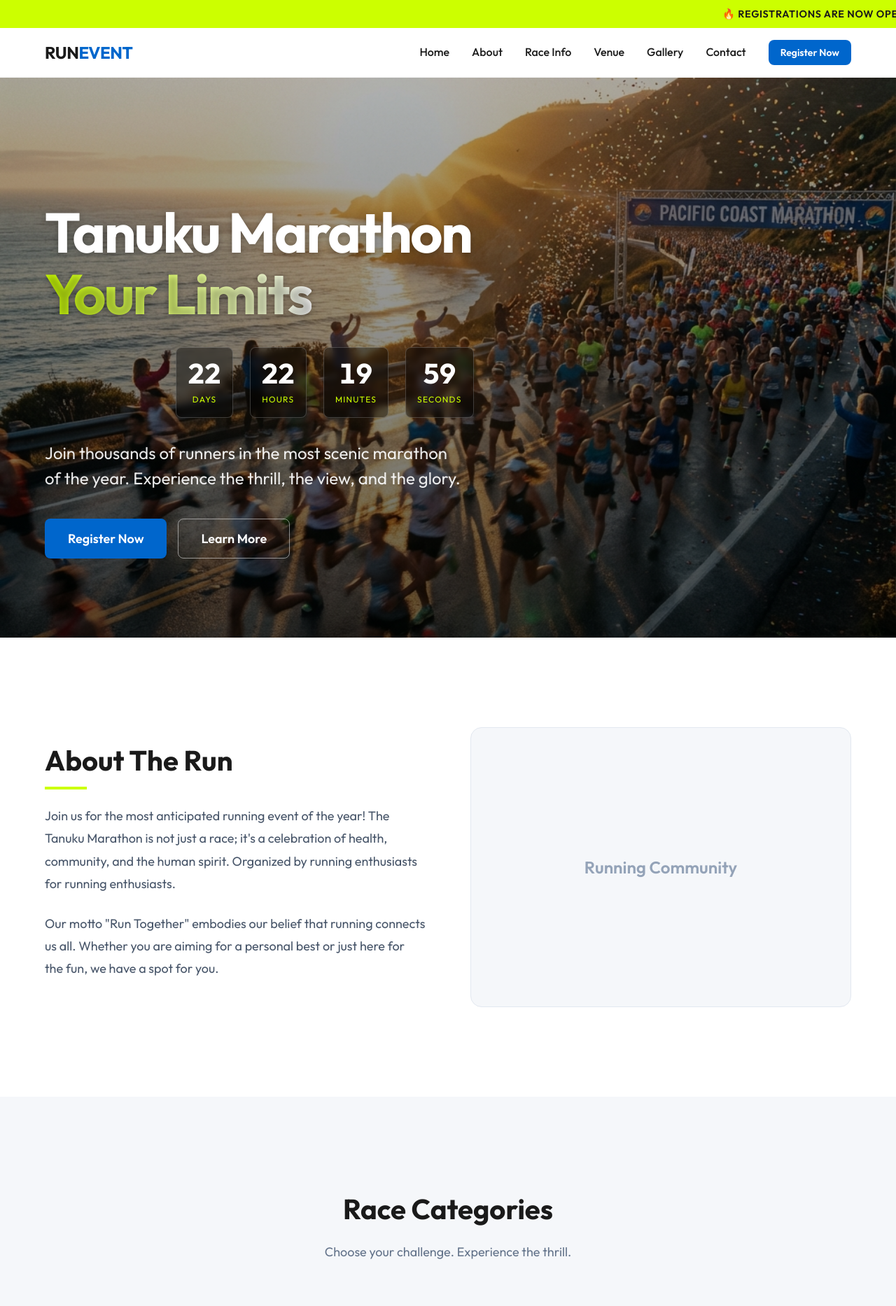
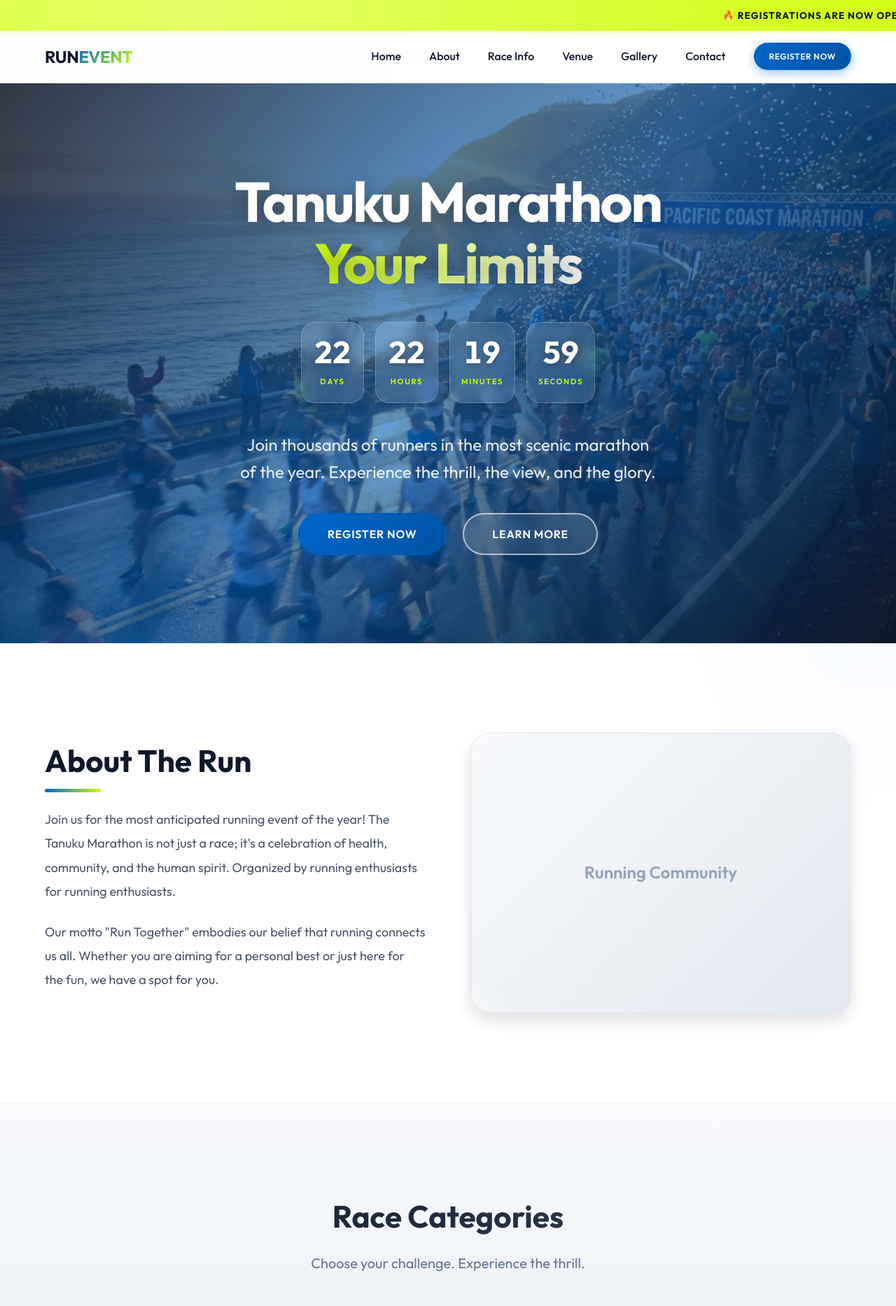
Before and after one commit to kgrunnersravulapalem-ui/event-website, a Next.js app: page / in a window 1280 px wide. Shown: the top 1866 px of the page at 70% size. Built offline with nearby package versions, Linux system fonts and the light colour scheme.

Commit message:
Changed the look

```diff
--- a/app/globals.css
+++ b/app/globals.css
@@ -1,52 +1,60 @@
 /* Font loaded via next/font in layout */
 
 :root {
-  /* Vibrant, energetic, premium palette */
+  /* Premium modern palette */
   --primary: #0066cc;
-  /* Electric Blue */
   --primary-hover: #0052a3;
   --secondary: #ccff00;
-  /* Neon Lime/Yellow for energy */
   --secondary-hover: #b3e600;
 
   --background: #ffffff;
-  --foreground: #1a1a1a;
+  --foreground: #0f172a;
 
-  --surface: #f5f7fa;
-  --surface-hover: #eef2f6;
+  --surface: #f8fafc;
+  --surface-hover: #f1f5f9;
 
   --error: #ef4444;
   --success: #22c55e;
 
   --font-main: 'Outfit', sans-serif;
 
-  --radius-sm: 4px;
-  --radius-md: 8px;
-  --radius-lg: 16px;
+  --radius-sm: 6px;
+  --radius-md: 12px;
+  --radius-lg: 20px;
+  --radius-xl: 28px;
 
-  --shadow-sm: 0 1px 2px rgba(0, 0, 0, 0.05);
-  --shadow-md: 0 4px 6px -1px rgba(0, 0, 0, 0.1);
-  --shadow-lg: 0 10px 15px -3px rgba(0, 0, 0, 0.1);
+  --shadow-sm: 0 1px 3px rgba(0, 0, 0, 0.08);
+  --shadow-md: 0 4px 12px rgba(0, 0, 0, 0.1);
+  --shadow-lg: 0 12px 24px rgba(0, 0, 0, 0.12);
+  --shadow-xl: 0 20px 40px rgba(0, 0, 0, 0.15);
+
+  /* Glassmorphism */
+  --glass-bg: rgba(255, 255, 255, 0.7);
+  --glass-border: rgba(255, 255, 255, 0.3);
 }
 
 [data-theme='dark'] {
   --primary: #3b82f6;
   --primary-hover: #2563eb;
-  /* Keep secondary punchy */
 
   --background: #0f172a;
-  /* Slate 900 */
   --foreground: #f8fafc;
 
   --surface: #1e293b;
-  /* Slate 800 */
   --surface-hover: #334155;
+
+  --glass-bg: rgba(30, 41, 59, 0.7);
+  --glass-border: rgba(255, 255, 255, 0.1);
 }
 
 * {
   box-sizing: border-box;
   padding: 0;
   margin: 0;
+}
+
+html {
+  scroll-behavior: smooth;
 }
 
 body {
@@ -57,24 +65,13 @@ body {
   -moz-osx-font-smoothing: grayscale;
   line-height: 1.6;
 
-  /* Subtle animated background */
-  background: linear-gradient(-45deg, #ffffff, #f0f9ff, #e6fffa);
-  background-size: 400% 400%;
-  animation: gradientBG 15s ease infinite;
-}
-
-@keyframes gradientBG {
-  0% {
-    background-position: 0% 50%;
-  }
-
-  50% {
-    background-position: 100% 50%;
-  }
-
-  100% {
-    background-position: 0% 50%;
-  }
+  /* Refined animated gradient */
+  background:
+    radial-gradient(ellipse at 0% 0%, rgba(0, 102, 204, 0.05) 0%, transparent 50%),
+    radial-gradient(ellipse at 100% 100%, rgba(204, 255, 0, 0.05) 0%, transparent 50%),
+    linear-gradient(180deg, #ffffff 0%, #f8fafc 100%);
+  background-attachment: fixed;
+  min-height: 100vh;
 }
 
 a {
@@ -88,3 +85,27 @@ button {
   background: none;
   font-family: inherit;
 }
+
+/* Modern selection */
+::selection {
+  background-color: var(--primary);
+  color: white;
+}
+
+/* Smooth scrollbar */
+::-webkit-scrollbar {
+  width: 10px;
+}
+
+::-webkit-scrollbar-track {
+  background: var(--surface);
+}
+
+::-webkit-scrollbar-thumb {
+  background: linear-gradient(180deg, var(--primary), #0052a3);
+  border-radius: 5px;
+}
+
+::-webkit-scrollbar-thumb:hover {
+  background: var(--primary-hover);
+}
--- a/app/register/page.tsx
+++ b/app/register/page.tsx
@@ -50,7 +50,7 @@ export default function RegisterPage() {
                             <div className={styles.posterInfo}>
                                 <h3>Event Details</h3>
                                 <p><strong>Location:</strong> {eventConfig.location}</p>
-                                <p><strong>Organizer:</strong> Vizag Runners</p>
+                                <p><strong>Organizer:</strong> Tanuku Runners</p>
                                 <p className={styles.note}>
                                     Prices are inclusive of taxes. T-shirt and personalized bib included for all categories.
                                 </p>
--- a/components/layout/Navbar/Navbar.module.css
+++ b/components/layout/Navbar/Navbar.module.css
@@ -4,16 +4,16 @@
     left: 0;
     right: 0;
     z-index: 50;
-    background-color: var(--background);
-    /* Solid background always */
-    border-bottom: 1px solid rgba(0, 0, 0, 0.05);
+    background: var(--glass-bg);
+    backdrop-filter: blur(20px);
+    -webkit-backdrop-filter: blur(20px);
+    border-bottom: 1px solid var(--glass-border);
     padding: 1rem 0;
     transition: all 0.3s ease;
 }
 
-/* Remove or repurpose scrolled if needed, but keeping it simple for now as requested 'always solid' */
 .scrolled {
-    box-shadow: var(--shadow-sm);
+    box-shadow: var(--shadow-md);
 }
 
 .container {
@@ -27,26 +27,44 @@
 
 .logo {
     font-size: 1.5rem;
-    font-weight: 800;
+    font-weight: 900;
     letter-spacing: -0.02em;
     color: var(--foreground);
 }
 
 .logoHighlight {
-    color: var(--primary);
+    background: linear-gradient(135deg, var(--primary), var(--secondary));
+    -webkit-background-clip: text;
+    -webkit-text-fill-color: transparent;
 }
 
 .desktopMenu {
     display: none;
     align-items: center;
-    gap: 2rem;
+    gap: 2.5rem;
 }
 
 .navLink {
     font-weight: 500;
     color: var(--foreground);
-    transition: color 0.2s;
+    transition: all 0.3s;
     position: relative;
+    padding: 0.5rem 0;
+}
+
+.navLink::after {
+    content: '';
+    position: absolute;
+    bottom: 0;
+    left: 0;
+    width: 0;
+    height: 2px;
+    background: linear-gradient(90deg, var(--primary), var(--secondary));
+    transition: width 0.3s ease;
+}
+
+.navLink:hover::after {
+    width: 100%;
 }
 
 .navLink:hover {
@@ -56,26 +74,38 @@
 .mobileToggle {
     display: flex;
     color: var(--foreground);
+    padding: 0.5rem;
+    border-radius: var(--radius-md);
+    transition: background 0.2s;
+}
+
+.mobileToggle:hover {
+    background: var(--surface);
 }
 
 .mobileMenu {
-    background-color: var(--background);
-    padding: 1rem 1.5rem;
+    background: var(--background);
+    padding: 1.5rem;
     overflow: hidden;
     border-bottom: 1px solid var(--surface-hover);
 }
 
 .mobileNavLink {
     display: block;
-    padding: 0.75rem 0;
+    padding: 1rem 0;
     font-size: 1.125rem;
     font-weight: 600;
     color: var(--foreground);
     border-bottom: 1px solid var(--surface);
+    transition: color 0.2s;
+}
+
+.mobileNavLink:hover {
+    color: var(--primary);
 }
 
 .mobileAction {
-    padding-top: 1rem;
+    padding-top: 1.5rem;
 }
 
 @media (min-width: 768px) {
--- a/components/layout/Ticker/Ticker.module.css
+++ b/components/layout/Ticker/Ticker.module.css
@@ -1,13 +1,29 @@
 .tickerWrapper {
-    background-color: var(--secondary);
+    background: linear-gradient(90deg, var(--secondary), #e5ff66, var(--secondary));
+    background-size: 200% 100%;
+    animation: tickerGradient 5s ease infinite;
     color: var(--foreground);
     overflow: hidden;
-    height: 40px;
+    height: 44px;
     display: flex;
     align-items: center;
     position: relative;
     z-index: 60;
-    /* Above navbar */
+    box-shadow: 0 2px 10px rgba(204, 255, 0, 0.3);
+}
+
+@keyframes tickerGradient {
+    0% {
+        background-position: 0% 50%;
+    }
+
+    50% {
+        background-position: 100% 50%;
+    }
+
+    100% {
+        background-position: 0% 50%;
+    }
 }
 
 .tickerContainer {
@@ -19,10 +35,9 @@
 .tickerText {
     display: inline-block;
     padding-left: 100%;
-    /* Start off-screen */
-    font-weight: 600;
-    font-size: 0.9rem;
-    letter-spacing: 0.05em;
+    font-weight: 700;
+    font-size: 0.85rem;
+    letter-spacing: 0.08em;
     text-transform: uppercase;
 }
 
--- a/components/sections/About/About.module.css
+++ b/components/sections/About/About.module.css
@@ -1,6 +1,21 @@
 .section {
     padding: 8rem 0;
     background-color: white;
+    position: relative;
+    overflow: hidden;
+}
+
+/* Decorative background elements */
+.section::before {
+    content: '';
+    position: absolute;
+    top: -50%;
+    right: -20%;
+    width: 600px;
+    height: 600px;
+    background: radial-gradient(circle, rgba(0, 102, 204, 0.03) 0%, transparent 70%);
+    border-radius: 50%;
+    pointer-events: none;
 }
 
 .container {
@@ -14,8 +29,8 @@
 }
 
 .title {
-    font-size: 2.5rem;
-    font-weight: 700;
+    font-size: 2.75rem;
+    font-weight: 800;
     margin-bottom: 2rem;
     color: var(--foreground);
     position: relative;
@@ -27,30 +42,62 @@
     position: absolute;
     left: 0;
     bottom: -10px;
-    width: 60px;
-    height: 4px;
-    background-color: var(--secondary);
+    width: 80px;
+    height: 5px;
+    background: linear-gradient(90deg, var(--primary), var(--secondary));
+    border-radius: 3px;
 }
 
 .text {
     font-size: 1.125rem;
     color: #475569;
-    line-height: 1.8;
+    line-height: 1.9;
     margin-bottom: 1.5rem;
+}
+
+.imageBlock {
+    position: relative;
 }
 
 .placeholderImg {
     width: 100%;
     height: 400px;
-    background-color: var(--surface);
-    border-radius: var(--radius-lg);
+    background: linear-gradient(135deg, var(--surface) 0%, #e2e8f0 100%);
+    border-radius: var(--radius-xl);
     display: flex;
     align-items: center;
     justify-content: center;
     color: #94a3b8;
     font-weight: 600;
     font-size: 1.5rem;
-    border: 1px solid #e2e8f0;
+    border: 1px solid rgba(0, 0, 0, 0.05);
+    box-shadow: var(--shadow-lg);
+    position: relative;
+    overflow: hidden;
+}
+
+.placeholderImg::before {
+    content: '';
+    position: absolute;
+    top: 0;
+    left: 0;
+    right: 0;
+    bottom: 0;
+    background: linear-gradient(45deg,
+            transparent 40%,
+            rgba(255, 255, 255, 0.5) 50%,
+            transparent 60%);
+    animation: shimmer 3s infinite;
+}
+
+@keyframes shimmer {
+    0% {
+        transform: translateX(-100%);
+    }
+
+    100% {
+        transform: translateX(100%);
+    }
 }
 
 @media (min-width: 768px) {
--- a/components/sections/Hero/Hero.module.css
+++ b/components/sections/Hero/Hero.module.css
@@ -1,7 +1,7 @@
 .hero {
     position: relative;
     height: 100vh;
-    min-height: 600px;
+    min-height: 700px;
     width: 100%;
     overflow: hidden;
     display: flex;
@@ -20,6 +20,18 @@
     background-size: cover;
     background-position: center;
     z-index: 1;
+    transform: scale(1.05);
+    animation: slowZoom 20s ease-in-out infinite alternate;
+}
+
+@keyframes slowZoom {
+    0% {
+        transform: scale(1);
+    }
+
+    100% {
+        transform: scale(1.1);
+    }
 }
 
 .overlay {
@@ -28,9 +40,10 @@
     left: 0;
     width: 100%;
     height: 100%;
-    background: linear-gradient(to bottom,
-            rgba(0, 0, 0, 0.3) 0%,
-            rgba(0, 0, 0, 0.6) 100%);
+    background: linear-gradient(135deg,
+            rgba(15, 23, 42, 0.85) 0%,
+            rgba(0, 102, 204, 0.6) 50%,
+            rgba(15, 23, 42, 0.9) 100%);
     z-index: 2;
 }
 
@@ -40,28 +53,46 @@
     width: 100%;
     max-width: 1200px;
     padding: 0 1.5rem;
-    margin-top: 4rem;
-    /* Offset for navbar */
+    text-align: center;
 }
 
 .textContent {
-    max-width: 800px;
+    max-width: 900px;
+    margin: 0 auto;
 }
 
 .headline {
     font-size: 3.5rem;
     line-height: 1.1;
-    font-weight: 800;
+    font-weight: 900;
     margin-bottom: 1.5rem;
     letter-spacing: -0.03em;
-    text-shadow: 0 2px 10px rgba(0, 0, 0, 0.3);
+    text-shadow: 0 4px 30px rgba(0, 0, 0, 0.3);
 }
 
 .highlight {
-    color: var(--secondary);
-    background: linear-gradient(90deg, var(--secondary), #fff);
+    background: linear-gradient(90deg,
+            var(--secondary) 0%,
+            #ffffff 50%,
+            var(--secondary) 100%);
+    background-size: 200% auto;
     -webkit-background-clip: text;
     -webkit-text-fill-color: transparent;
+    animation: textShine 3s ease-in-out infinite;
+}
+
+@keyframes textShine {
+    0% {
+        background-position: 0% center;
+    }
+
+    50% {
+        background-position: 100% center;
+    }
+
+    100% {
+        background-position: 0% center;
+    }
 }
 
 .subhead {
@@ -69,24 +100,28 @@
     margin-bottom: 2.5rem;
     opacity: 0.9;
     max-width: 600px;
-    line-height: 1.5;
+    line-height: 1.6;
+    margin-left: auto;
+    margin-right: auto;
 }
 
 .ctaGroup {
     display: flex;
-    gap: 1rem;
+    gap: 1.5rem;
     flex-wrap: wrap;
+    justify-content: center;
 }
 
-/* Custom override for the outline button in this dark context */
 .outlineBtn {
-    border-color: rgba(255, 255, 255, 0.5);
-    color: white;
+    border-color: rgba(255, 255, 255, 0.6) !important;
+    color: white !important;
+    background: rgba(255, 255, 255, 0.1) !important;
+    backdrop-filter: blur(10px);
 }
 
 .outlineBtn:hover {
-    background-color: rgba(255, 255, 255, 0.1);
-    border-color: white;
+    background: rgba(255, 255, 255, 0.2) !important;
+    border-color: white !important;
 }
 
 @media (min-width: 768px) {
--- a/components/sections/RaceCategories/RaceCategories.module.css
+++ b/components/sections/RaceCategories/RaceCategories.module.css
@@ -1,6 +1,7 @@
 .section {
     padding: 8rem 0;
-    background-color: var(--surface);
+    background: linear-gradient(180deg, var(--surface) 0%, #e2e8f0 100%);
+    position: relative;
 }
 
 .container {
@@ -15,15 +16,18 @@
 }
 
 .header h2 {
-    font-size: 2.5rem;
-    font-weight: 700;
+    font-size: 2.75rem;
+    font-weight: 800;
     margin-bottom: 1rem;
     color: var(--foreground);
+    background: linear-gradient(135deg, var(--foreground) 0%, #334155 100%);
+    -webkit-background-clip: text;
+    -webkit-text-fill-color: transparent;
 }
 
 .header p {
     color: #64748b;
-    font-size: 1.125rem;
+    font-size: 1.25rem;
 }
 
 .grid {
@@ -35,29 +39,45 @@
 .card {
     background: white;
     padding: 2.5rem 2rem;
-    border-radius: var(--radius-lg);
-    box-shadow: var(--shadow-sm);
+    border-radius: var(--radius-xl);
+    box-shadow: var(--shadow-md);
     position: relative;
-    border-top: 4px solid var(--primary);
-    /* Fallback */
-    transition: transform 0.3s ease;
+    border-top: 5px solid var(--primary);
+    transition: all 0.4s cubic-bezier(0.4, 0, 0.2, 1);
     overflow: hidden;
 }
 
+.card::before {
+    content: '';
+    position: absolute;
+    top: 0;
+    left: 0;
+    right: 0;
+    height: 100%;
+    background: linear-gradient(180deg, transparent 0%, rgba(0, 102, 204, 0.02) 100%);
+    opacity: 0;
+    transition: opacity 0.3s;
+}
+
 .card:hover {
-    transform: translateY(-8px);
-    box-shadow: var(--shadow-lg);
+    transform: translateY(-12px) scale(1.02);
+    box-shadow: var(--shadow-xl);
+}
+
+.card:hover::before {
+    opacity: 1;
 }
 
 .distanceBadge {
     position: absolute;
     top: 1.5rem;
     right: 1.5rem;
-    padding: 0.25rem 0.75rem;
+    padding: 0.35rem 1rem;
     border-radius: 999px;
     color: white;
     font-weight: 700;
     font-size: 0.875rem;
+    box-shadow: 0 2px 8px rgba(0, 0, 0, 0.2);
 }
 
 .cardTitle {
@@ -70,5 +90,5 @@
 .cardDesc {
     color: #64748b;
     margin-bottom: 2rem;
-    line-height: 1.6;
+    line-height: 1.7;
 }
--- a/components/ui/Button/Button.module.css
+++ b/components/ui/Button/Button.module.css
@@ -3,11 +3,34 @@
     align-items: center;
     justify-content: center;
     font-weight: 600;
-    border-radius: var(--radius-md);
-    transition: all 0.2s ease;
+    border-radius: 50px;
+    /* Pill shape for modern look */
+    transition: all 0.3s cubic-bezier(0.4, 0, 0.2, 1);
     cursor: pointer;
-    border: 1px solid transparent;
+    border: 2px solid transparent;
     font-family: var(--font-main);
+    position: relative;
+    overflow: hidden;
+    text-transform: uppercase;
+    letter-spacing: 0.05em;
+}
+
+.button::before {
+    content: '';
+    position: absolute;
+    top: 0;
+    left: -100%;
+    width: 100%;
+    height: 100%;
+    background: linear-gradient(120deg,
+            transparent,
+            rgba(255, 255, 255, 0.3),
+            transparent);
+    transition: left 0.5s;
+}
+
+.button:hover::before {
+    left: 100%;
 }
 
 .button:disabled {
@@ -17,34 +40,43 @@
 
 /* Variants */
 .primary {
-    background-color: var(--primary);
+    background: linear-gradient(135deg, var(--primary), #0052a3);
     color: #fff;
+    box-shadow: 0 4px 15px rgba(0, 102, 204, 0.4);
 }
 
 .primary:hover:not(:disabled) {
-    background-color: var(--primary-hover);
-    box-shadow: var(--shadow-md);
+    transform: translateY(-2px);
+    box-shadow: 0 6px 20px rgba(0, 102, 204, 0.5);
+}
+
+.primary:active:not(:disabled) {
+    transform: translateY(0);
 }
 
 .secondary {
-    background-color: var(--secondary);
+    background: linear-gradient(135deg, var(--secondary), #b3e600);
     color: var(--foreground);
+    box-shadow: 0 4px 15px rgba(204, 255, 0, 0.4);
 }
 
 .secondary:hover:not(:disabled) {
-    background-color: var(--secondary-hover);
-    box-shadow: var(--shadow-md);
+    transform: translateY(-2px);
+    box-shadow: 0 6px 20px rgba(204, 255, 0, 0.5);
 }
 
 .outline {
     background-color: transparent;
     border-color: var(--primary);
     color: var(--primary);
+    box-shadow: inset 0 0 0 0 var(--primary);
 }
 
 .outline:hover:not(:disabled) {
-    background-color: rgba(59, 130, 246, 0.05);
-    /* Slight tint of primary */
+    background-color: var(--primary);
+    color: white;
+    box-shadow: 0 4px 15px rgba(0, 102, 204, 0.3);
+    transform: translateY(-2px);
 }
 
 .ghost {
@@ -54,22 +86,23 @@
 
 .ghost:hover:not(:disabled) {
     background-color: var(--surface-hover);
+    transform: translateY(-1px);
 }
 
 /* Sizes */
 .sm {
-    padding: 0.5rem 1rem;
+    padding: 0.625rem 1.25rem;
+    font-size: 0.75rem;
+}
+
+.md {
+    padding: 0.875rem 2rem;
     font-size: 0.875rem;
 }
 
-.md {
-    padding: 0.75rem 1.5rem;
+.lg {
+    padding: 1.125rem 2.5rem;
     font-size: 1rem;
-}
-
-.lg {
-    padding: 1rem 2rem;
-    font-size: 1.125rem;
 }
 
 .fullWidth {
--- a/components/ui/Countdown/Countdown.module.css
+++ b/components/ui/Countdown/Countdown.module.css
@@ -1,59 +1,76 @@
 .container {
     display: flex;
     justify-content: center;
-    margin: 2rem 0;
+    margin: 2.5rem 0;
 }
 
 .timerWrapper {
     display: flex;
-    gap: 1.5rem;
+    gap: 1rem;
 }
 
 .timerItem {
     display: flex;
     flex-direction: column;
     align-items: center;
-    background: rgba(0, 0, 0, 0.4);
-    backdrop-filter: blur(5px);
-    padding: 1rem;
-    border-radius: var(--radius-md);
-    min-width: 80px;
+    background: rgba(255, 255, 255, 0.1);
+    backdrop-filter: blur(10px);
+    -webkit-backdrop-filter: blur(10px);
+    padding: 1.25rem 1rem;
+    border-radius: var(--radius-lg);
+    min-width: 90px;
     border: 1px solid rgba(255, 255, 255, 0.2);
+    box-shadow: 0 8px 32px rgba(0, 0, 0, 0.2);
+    transition: transform 0.3s ease;
+}
+
+.timerItem:hover {
+    transform: translateY(-4px);
 }
 
 .timeValue {
-    font-size: 2.5rem;
-    font-weight: 800;
+    font-size: 2.75rem;
+    font-weight: 900;
     color: white;
     line-height: 1;
     font-variant-numeric: tabular-nums;
+    text-shadow: 0 2px 10px rgba(0, 0, 0, 0.3);
 }
 
 .timeLabel {
-    font-size: 0.75rem;
+    font-size: 0.7rem;
     text-transform: uppercase;
     color: var(--secondary);
-    letter-spacing: 0.1em;
-    margin-top: 0.5rem;
+    letter-spacing: 0.15em;
+    margin-top: 0.75rem;
+    font-weight: 600;
 }
 
 .finished {
     font-size: 2rem;
     font-weight: 700;
     color: white;
+    padding: 2rem;
+    background: rgba(255, 255, 255, 0.1);
+    border-radius: var(--radius-lg);
+    backdrop-filter: blur(10px);
 }
 
 @media (max-width: 600px) {
     .timerWrapper {
-        gap: 0.75rem;
+        gap: 0.5rem;
     }
 
     .timerItem {
-        padding: 0.75rem 0.5rem;
-        min-width: 60px;
+        padding: 1rem 0.75rem;
+        min-width: 65px;
     }
 
     .timeValue {
-        font-size: 1.5rem;
+        font-size: 1.75rem;
+    }
+
+    .timeLabel {
+        font-size: 0.6rem;
     }
 }
--- a/lib/eventConfig.ts
+++ b/lib/eventConfig.ts
@@ -3,7 +3,7 @@ export const eventConfig = {
     eventDate: "2026-01-05T06:00:00", // ISO format for easy parsing
     location: "MGM Park / Beach Road, Vizag",
     highlightText: "Registrations are now open! Secure your spot for the ultimate coastal run. Early bird prices end soon!",
-    contactEmail: "support@vizagmarathon.run",
+    contactEmail: "support@tanukumarathon.run",
     socials: {
         facebook: "#",
         instagram: "#",
```
Also changed, not shown: components/layout/Footer/Footer.tsx (+6 -5 lines).
